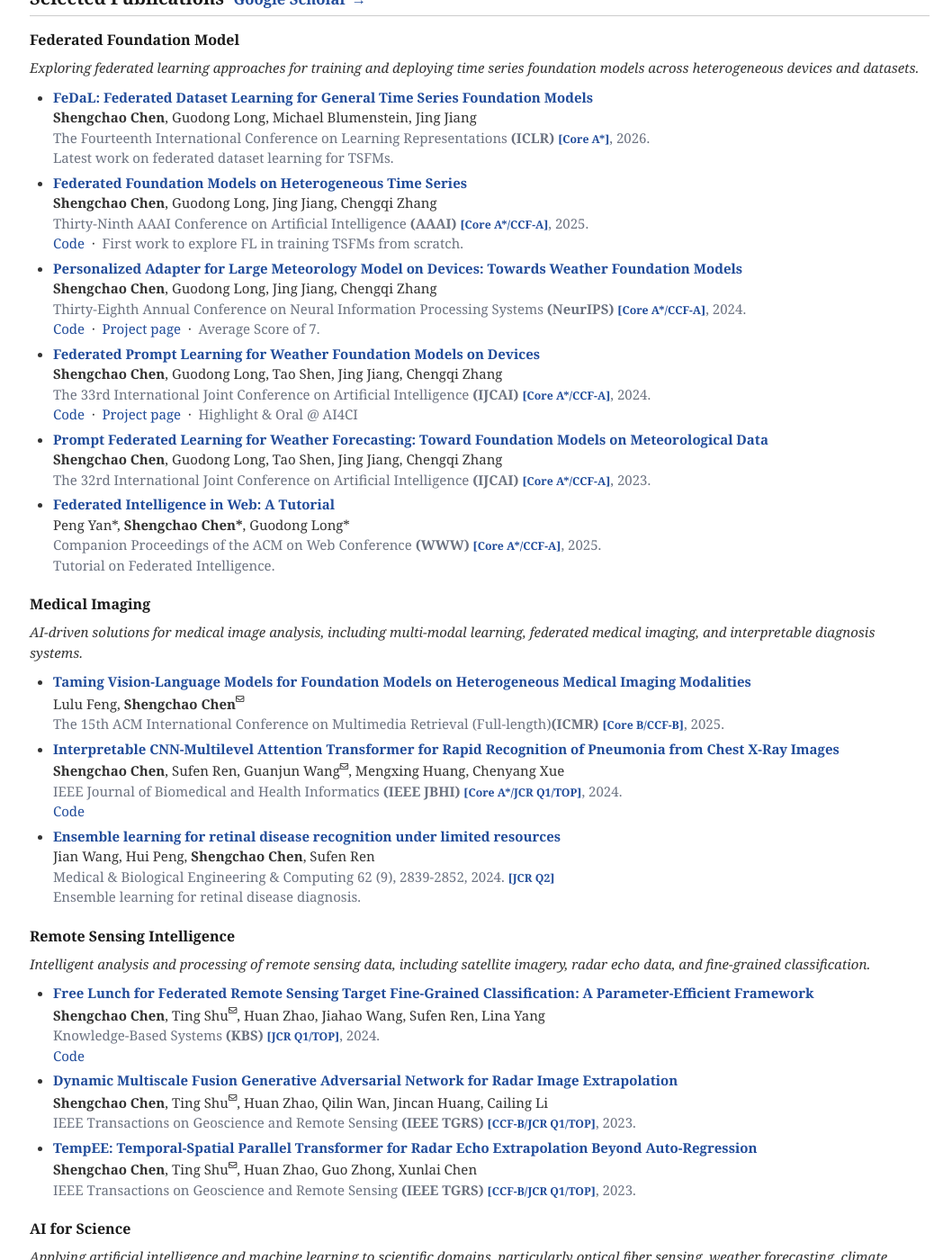
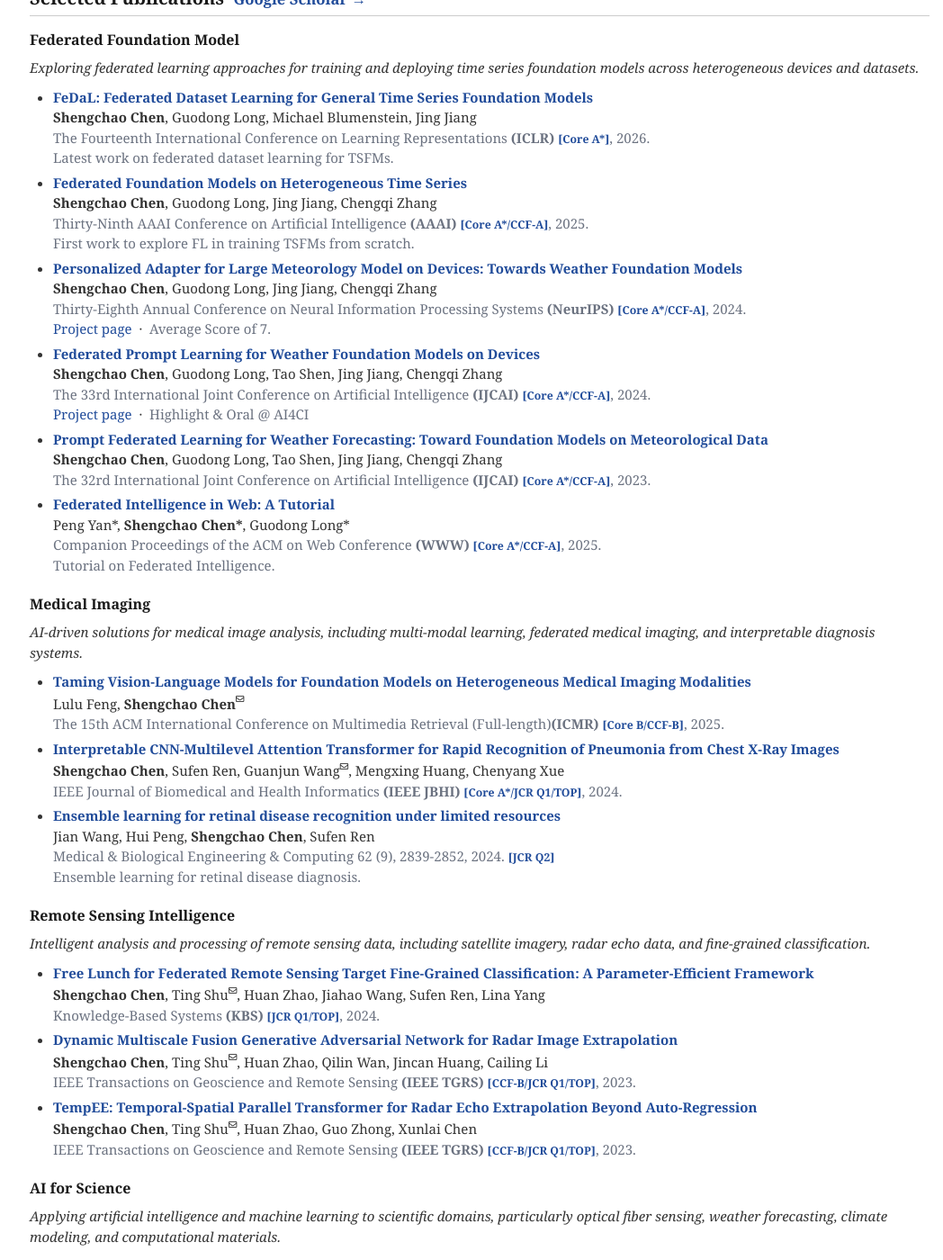
Before and after one commit to shengchaochen82/shengchaochen82.github.io, a Jekyll site: the page built from index.md, in a window 1280 px wide and 1400 px high, scrolled down 992 px. Shown: the whole window at 90% size, without its empty margins (107-1155 px from the left). Built offline with Jekyll 4.4.1, drawn with Linux system fonts in a browser that asks for light colours.

Commit message:
Content: remove Code link badge from Publications list
Many entries' code field pointed to an unrelated placeholder repo, and
the badge is no longer wanted. Project page / notes badges unaffected.

Co-Authored-By: Claude Sonnet 5 <noreply@anthropic.com>

```diff
--- a/_includes/classic_publications.html
+++ b/_includes/classic_publications.html
@@ -14,11 +14,10 @@
           </span><br>
           {{ paper.authors }}<br>
           <span class="classic-pub-meta">{{ paper.conference }}</span>
-          {% if paper.code or paper.page or paper.notes %}
+          {% if paper.page or paper.notes %}
           <br>
-          {% if paper.code %}<a href="{{ paper.code }}" target="_blank">Code</a>{% endif %}
-          {% if paper.page %}{% if paper.code %} &nbsp;·&nbsp; {% endif %}<a href="{{ paper.page }}" target="_blank">Project page</a>{% endif %}
-          {% if paper.notes %}{% if paper.code or paper.page %} &nbsp;·&nbsp; {% endif %}<span class="classic-pub-meta">{{ paper.notes }}</span>{% endif %}
+          {% if paper.page %}<a href="{{ paper.page }}" target="_blank">Project page</a>{% endif %}
+          {% if paper.notes %}{% if paper.page %} &nbsp;·&nbsp; {% endif %}<span class="classic-pub-meta">{{ paper.notes }}</span>{% endif %}
           {% endif %}
         </li>
         {% endfor %}
```
